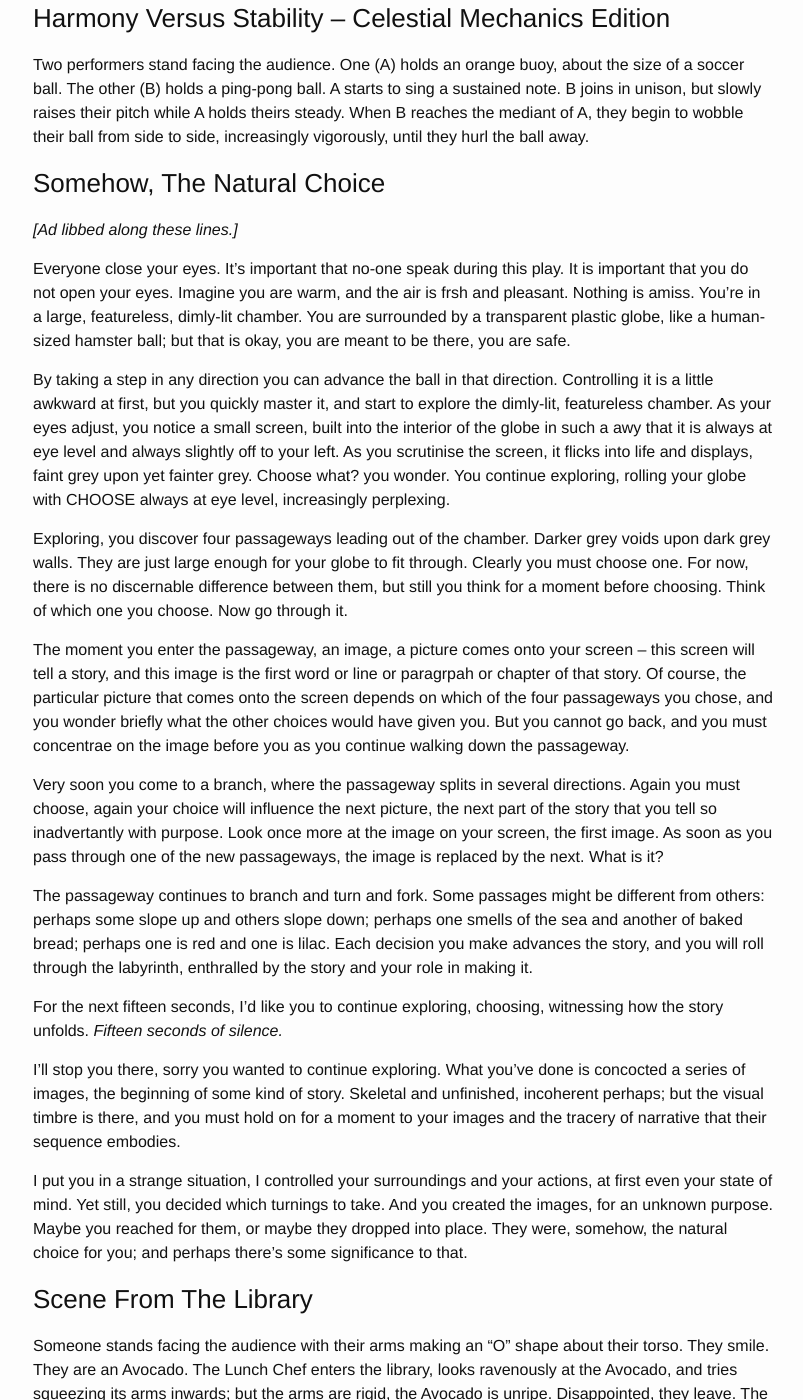
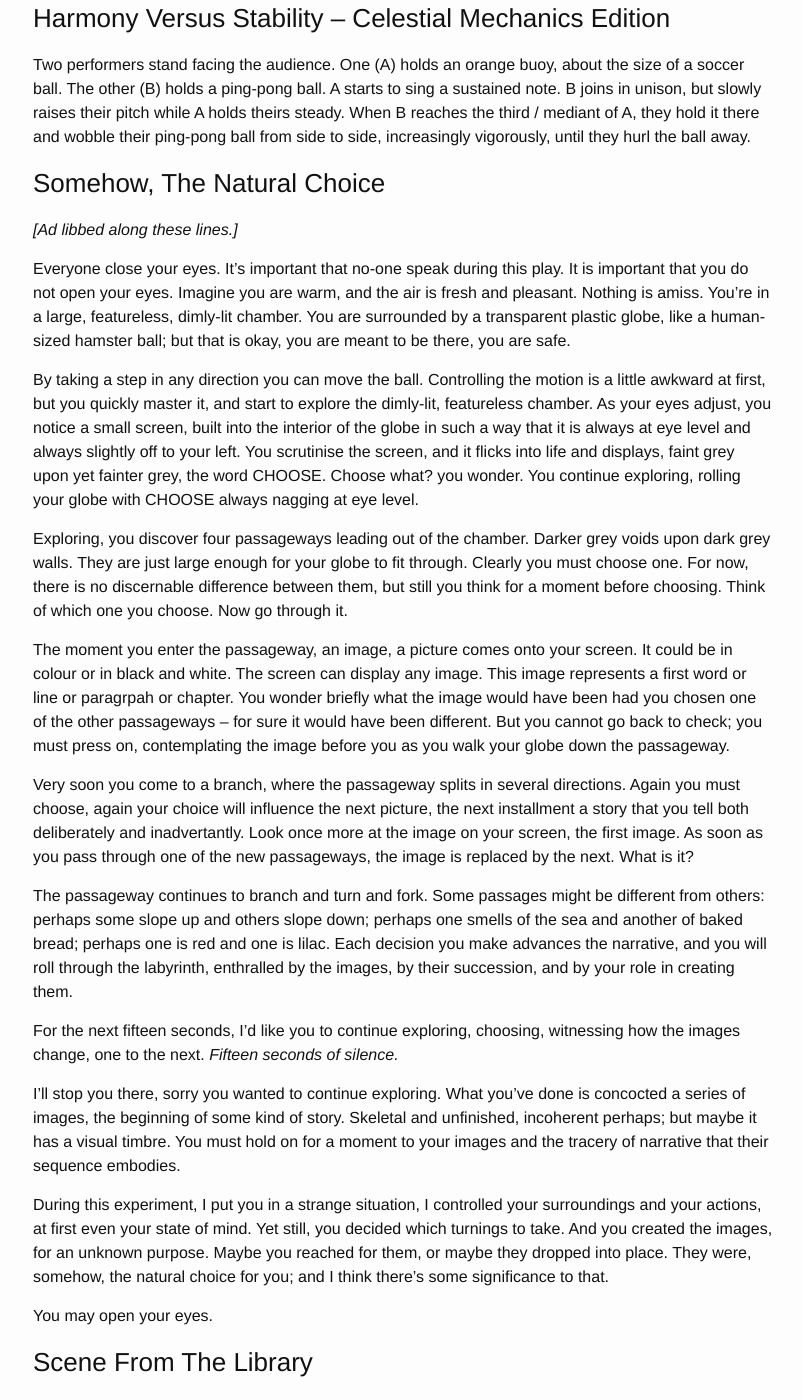
Before and after one commit to Allium/WithoutHeadOrFoot, a Jekyll site: the page built from _posts/2016-09-07-Gometra-Theatre-Festival-2016.md, in a window 1280 px wide and 1400 px high, scrolled down 958 px. Shown: the whole window, without its empty margins (237-1040 px from the left). Built offline with Jekyll 4.4.1, drawn with Linux system fonts in a browser that asks for light colours; comment, search, counter and statistics services are not loaded; some of the changed text lies outside the part shown.

Commit message:
GTF16 minor edits / typos

```diff
--- a/_posts/2016-09-07-Gometra-Theatre-Festival-2016.md
+++ b/_posts/2016-09-07-Gometra-Theatre-Festival-2016.md
@@ -4,16 +4,16 @@ title:	Four Short Plays
 tags:	[creative writing, whimsy]
 ---
 
-For the past two summers, I've harangued whoever happens to be with me on the Scottish isle of Gometra to participate in the "Gometra Theatre Festival". Each participant is required to write and direct at least one 1-5 minute play, assembling whatever props they need, choosing performers from the pool of available talent, and carving out time to rehearse from their busy schedules of walks, reading, games, and farm and household duties.
+For the past two summers, I've harangued whoever happens to be with me on the Scottish isle of Gometra to participate in the "Gometra Theatre Festival". Each participant is required to write and direct at least one 1-5 minute play, assembling whatever props they need, choosing additional performers from the pool of available talent, and carving out time to rehearse from their busy schedules of walks, reading, games, and farm and household duties.
 
-This year nine of us wrote twenty-one plays over a couple of days. Here are four of my five.
+This year nine of us came up with twenty-one plays over a couple of days. Here are four of my five.
 
 
 ### Props
 
-*[Ad libbed along these lines.]*
+*[Something along these lines.]*
 
-I walk in from one side of the stage. Gesturing to an audience member, "Can you come snd stand here in front of me? Thsnks. Can you be a door?.". I open the door and walk through. "Ah, okay, now I need somewhere to sit. Just kneel here, would you: like a chair". The audience member kneels with body straight and I sit with my back against them. To another audience member, "And you, just go over there and be my television,". Turn the television on using the chir's hand as a remote. If the telly starts speaking or making noise, mute them.
+I walk in from one side of the stage. Gesturing to an audience member, I ask them "Can you come stand here in front of me? Thanks. Can you be a door?". I open the door and walk through. "Ah, okay, now I need somewhere to sit. Just kneel here, would you: you're a chair.". The audience member kneels with body straight and I sit with my back against them. To another audience member, I say "And you, just sit in front of me over there and be my television.". I turn the television on using the chair's hand as a remote. If the telly starts speaking or making noise, I mute them with the remote.
 
 Turning to the audience, and looking at each in turn, "I'm sure everyone has felt that in the stories they read or tell, or in the films they watch, some or most of the characters are merely tools for progressing the plot, or for developing a single central chrarcter.
 
@@ -24,30 +24,32 @@ Turning to the audience, and looking at each in turn, "I'm sure everyone has fel
 
 ### Harmony Versus Stability &ndash; Celestial Mechanics Edition
 
-Two performers stand facing the audience. One (A) holds an orange buoy, about the size of a soccer ball. The other (B) holds a ping-pong ball. A starts to sing a sustained note. B joins in unison, but slowly raises their pitch while A holds theirs steady. When B reaches the mediant of A, they begin to wobble their ball from side to side, increasingly vigorously, until they hurl the ball away.
+Two performers stand facing the audience. One (A) holds an orange buoy, about the size of a soccer ball. The other (B) holds a ping-pong ball. A starts to sing a sustained note. B joins in unison, but slowly raises their pitch while A holds theirs steady. When B reaches the third / mediant of A, they hold it there and wobble their ping-pong ball from side to side, increasingly vigorously, until they hurl the ball away.
 
 
 ### Somehow, The Natural Choice
 
 *[Ad libbed along these lines.]*
 
-Everyone close your eyes. It's important that no-one speak during this play. It is important that you do not open your eyes. Imagine you are warm, and the air is frsh and pleasant. Nothing is amiss. You're in a large, featureless, dimly-lit chamber. You are surrounded by a transparent plastic globe, like a human-sized hamster ball; but that is okay, you are meant to be there, you are safe.
+Everyone close your eyes. It's important that no-one speak during this play. It is important that you do not open your eyes. Imagine you are warm, and the air is fresh and pleasant. Nothing is amiss. You're in a large, featureless, dimly-lit chamber. You are surrounded by a transparent plastic globe, like a human-sized hamster ball; but that is okay, you are meant to be there, you are safe.
 
-By taking a step in any direction you can advance the ball in that direction. Controlling it is a little awkward at first, but you quickly master it, and start to explore the dimly-lit, featureless chamber. As your eyes adjust, you notice a small screen, built into the interior of the globe in such a awy that it is always at eye level and always slightly off to your left. As you scrutinise the screen, it flicks into life and displays, faint grey upon yet fainter grey. Choose what? you wonder. You continue exploring, rolling your globe with CHOOSE always at eye level, increasingly perplexing.
+By taking a step in any direction you can move the ball. Controlling the motion is a little awkward at first, but you quickly master it, and start to explore the dimly-lit, featureless chamber. As your eyes adjust, you notice a small screen, built into the interior of the globe in such a way that it is always at eye level and always slightly off to your left. You scrutinise the screen, and it flicks into life and displays, faint grey upon yet fainter grey, the word CHOOSE. Choose what? you wonder. You continue exploring, rolling your globe with CHOOSE always nagging at eye level.
 
 Exploring, you discover four passageways leading out of the chamber. Darker grey voids upon dark grey walls. They are just large enough for your globe to fit through. Clearly you must choose one. For now, there is no discernable difference between them, but still you think for a moment before choosing. Think of which one you choose. Now go through it.
 
-The moment you enter the passageway, an image, a picture comes onto your screen &ndash; this screen will tell a story, and this image is the first word or line or paragrpah or chapter of that story. Of course, the particular picture that comes onto the screen depends on which of the four passageways you chose, and you wonder briefly what the other choices would have given you. But you cannot go back, and you must concentrae on the image before you as you continue walking down the passageway.
+The moment you enter the passageway, an image, a picture comes onto your screen. It could be in colour or in black and white. The screen can display any image. This image represents a first word or line or paragrpah or chapter. You wonder briefly what the image would have been had you chosen one of the other passageways &ndash; for sure it would have been different. But you cannot go back to check; you must press on, contemplating the image before you as you walk your globe down the passageway.
 
-Very soon you come to a branch, where the passageway splits in several directions. Again you must choose, again your choice will influence the next picture, the next part of the story that you tell so inadvertantly with purpose. Look once more at the image on your screen, the first image. As soon as you pass through one of the new passageways, the image is replaced by the next. What is it?
+Very soon you come to a branch, where the passageway splits in several directions. Again you must choose, again your choice will influence the next picture, the next installment a story that you tell both deliberately and inadvertantly. Look once more at the image on your screen, the first image. As soon as you pass through one of the new passageways, the image is replaced by the next. What is it?
 
-The passageway continues to branch and turn and fork. Some passages might be different from others: perhaps some slope up and others slope down; perhaps one smells of the sea and another of baked bread; perhaps one is red and one is lilac. Each decision you make advances the story, and you will roll through the labyrinth, enthralled by the story and your role in making it.
+The passageway continues to branch and turn and fork. Some passages might be different from others: perhaps some slope up and others slope down; perhaps one smells of the sea and another of baked bread; perhaps one is red and one is lilac. Each decision you make advances the narrative, and you will roll through the labyrinth, enthralled by the images, by their succession, and by your role in creating them.
 
-For the next fifteen seconds, I'd like you to continue exploring, choosing, witnessing how the story unfolds. *Fifteen seconds of silence.*
+For the next fifteen seconds, I'd like you to continue exploring, choosing, witnessing how the images change, one to the next. *Fifteen seconds of silence.*
 
-I'll stop you there, sorry you wanted to continue exploring. What you've done is concocted a series of images, the beginning of some kind of story. Skeletal and unfinished, incoherent perhaps; but the visual timbre is there, and you must hold on for a moment to your images and the tracery of narrative that their sequence embodies.
+I'll stop you there, sorry you wanted to continue exploring. What you've done is concocted a series of images, the beginning of some kind of story. Skeletal and unfinished, incoherent perhaps; but maybe it has a visual timbre. You must hold on for a moment to your images and the tracery of narrative that their sequence embodies.
 
-I put you in a strange situation, I controlled your surroundings and your actions, at first even your state of mind. Yet still, you decided which turnings to take. And you created the images, for an unknown purpose. Maybe you reached for them, or maybe they dropped into place. They were, somehow, the natural choice for you; and perhaps there's some significance to that.
+During this experiment, I put you in a strange situation, I controlled your surroundings and your actions, at first even your state of mind. Yet still, you decided which turnings to take. And you created the images, for an unknown purpose. Maybe you reached for them, or maybe they dropped into place. They were, somehow, the natural choice for you; and I think there's some significance to that.
+
+You may open your eyes.
 
 
 ### Scene From The Library
```
